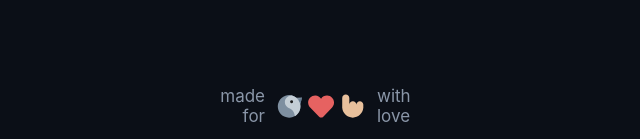
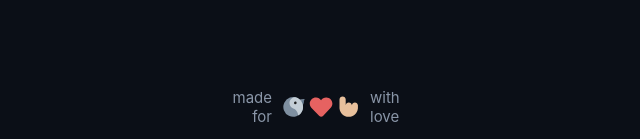
Before and after one commit to wunnle/Pacer, a React (Vite) app: page / in a window 1280 px wide. Shown: the part 658-797 px from the top of the page, without its empty margins (319-959 px from the left). Built offline with nearby package versions, Linux system fonts and the light colour scheme.

Commit message:
Tone down desktop footer size, make text non-selectable

```diff
--- a/src/styles.css
+++ b/src/styles.css
@@ -461,11 +461,12 @@ button.toggle.on {
   font-size: 14px;
 }
 @media (min-width: 560px) {
-  .app-footer { font-size: 17px; gap: 8px; }
-  .app-footer svg { width: 96px; height: 39px; }
-  .app-footer-text { width: 72px; }
+  .app-footer { font-size: 15px; gap: 7px; }
+  .app-footer svg { width: 84px; height: 34px; }
+  .app-footer-text { width: 62px; }
 }
 .app-footer svg { display: block; flex-shrink: 0; }
+.app-footer, .app-footer * { user-select: none; -webkit-user-select: none; }
 .logo-wrap { position: relative; display: flex; }
 .heart-bounce {
   transform-origin: 243px 94px;
```
